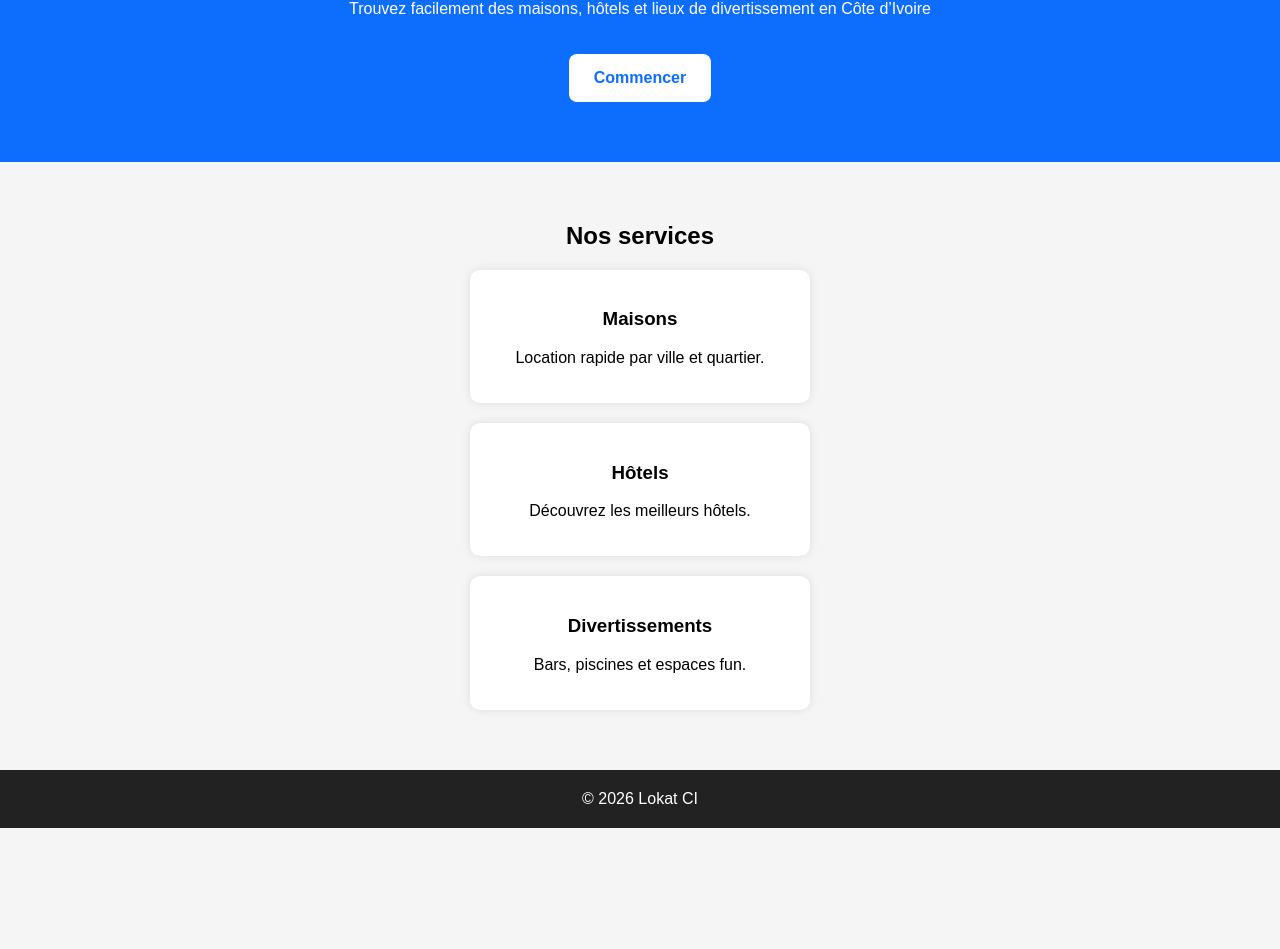
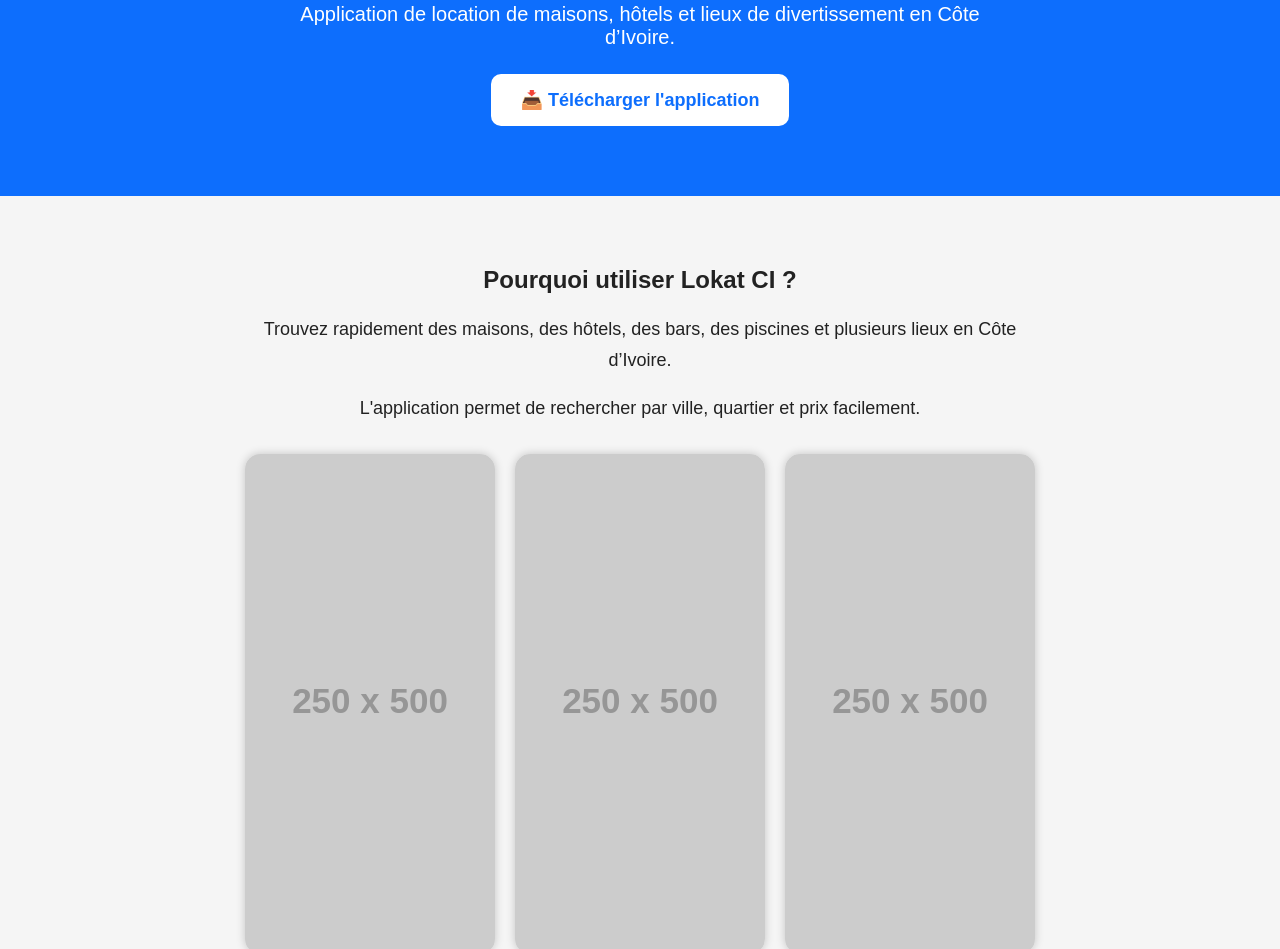
Before and after one commit to dannysmora/lokat-ci-, a plain HTML site: page index.html in a window 1280 px wide. Shown: the part 159-1108 px from the top of the page. Before the commit the page ends 987 px from the top, so only its background shows below. Drawn offline with Linux system fonts and the light colour scheme; placeholder pictures from the web are drawn by us.

Commit message:
Update index.html

```diff
--- a/index.html
+++ b/index.html
@@ -10,44 +10,65 @@
 
 body{
 margin:0;
-font-family:Arial;
+font-family:Arial,sans-serif;
 background:#f5f5f5;
+color:#222;
 }
 
 header{
 background:#0d6efd;
 color:white;
-padding:60px 20px;
 text-align:center;
+padding:70px 20px;
 }
 
 header h1{
-font-size:40px;
+font-size:45px;
+margin-bottom:10px;
+}
+
+header p{
+font-size:20px;
+max-width:700px;
+margin:auto;
 }
 
 .btn{
 display:inline-block;
-margin-top:20px;
-padding:15px 25px;
+margin-top:25px;
+padding:15px 30px;
 background:white;
 color:#0d6efd;
+font-size:18px;
+font-weight:bold;
 text-decoration:none;
-border-radius:8px;
-font-weight:bold;
+border-radius:10px;
 }
 
 section{
-padding:40px 20px;
+padding:50px 20px;
 text-align:center;
 }
 
-.card{
-background:white;
-padding:20px;
-margin:20px auto;
-max-width:300px;
-border-radius:10px;
-box-shadow:0 0 10px rgba(0,0,0,0.1);
+.images{
+display:flex;
+justify-content:center;
+flex-wrap:wrap;
+gap:20px;
+margin-top:30px;
+}
+
+.images img{
+width:250px;
+border-radius:15px;
+box-shadow:0 0 10px rgba(0,0,0,0.2);
+}
+
+.description{
+max-width:800px;
+margin:auto;
+font-size:18px;
+line-height:1.7;
 }
 
 footer{
@@ -67,35 +88,55 @@
 <h1>LOKAT CI</h1>
 
 <p>
-Trouvez facilement des maisons,
+Application de location de maisons,
 hôtels et lieux de divertissement
-en Côte d’Ivoire
+en Côte d’Ivoire.
 </p>
 
 <a class="btn" href="#">
-Commencer
+📥 Télécharger l'application
 </a>
 
 </header>
 
 <section>
 
-<h2>Nos services</h2>
+<h2>Pourquoi utiliser Lokat CI ?</h2>
 
-<div class="card">
-<h3>Maisons</h3>
-<p>Location rapide par ville et quartier.</p>
+<div class="description">
+
+<p>
+Trouvez rapidement des maisons,
+des hôtels, des bars, des piscines
+et plusieurs lieux en Côte d’Ivoire.
+</p>
+
+<p>
+L'application permet de rechercher
+par ville, quartier et prix facilement.
+</p>
+
 </div>
 
-<div class="card">
-<h3>Hôtels</h3>
-<p>Découvrez les meilleurs hôtels.</p>
+<div class="images">
+
+<img src="https://via.placeholder.com/250x500.png?text=Lokat+CI">
+
+<img src="https://via.placeholder.com/250x500.png?text=Application">
+
+<img src="https://via.placeholder.com/250x500.png?text=Maison">
+
 </div>
 
-<div class="card">
-<h3>Divertissements</h3>
-<p>Bars, piscines et espaces fun.</p>
-</div>
+</section>
+
+<section>
+
+<h2>Contact</h2>
+
+<p>
+WhatsApp : +225 00 00 00 00
+</p>
 
 </section>
 
```
